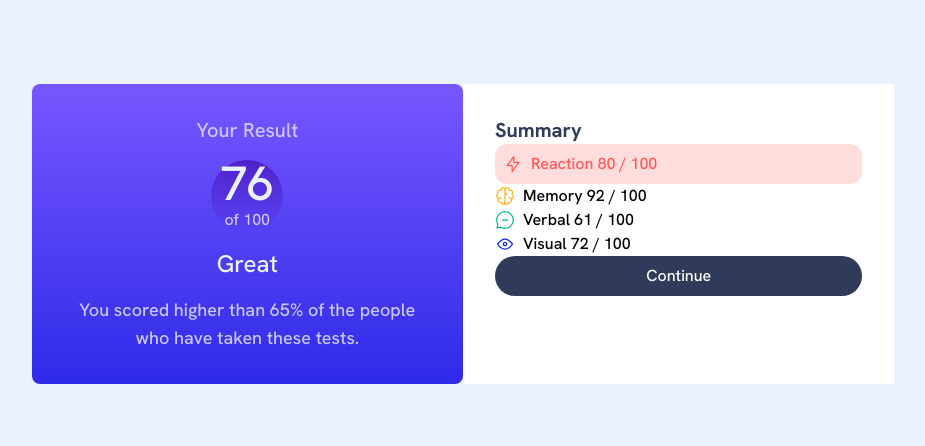
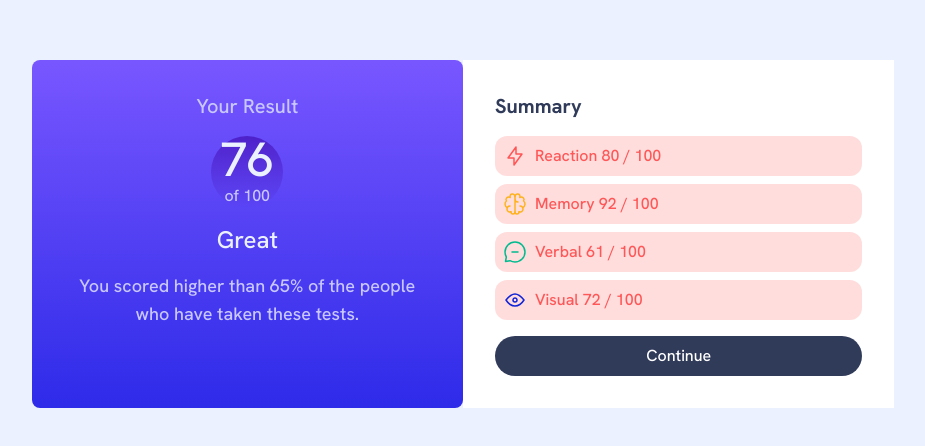
Before and after one commit to lilKriT/FEM-Results-Summary-Component, a React (Vite) app: page / in a window 1280 px wide. Shown: the part 166-612 px from the top of the page, without its empty margins (177-1102 px from the left). Built offline with nearby package versions, Linux system fonts and the light colour scheme.

Commit message:
Styled the right column.

```diff
--- a/src/Summary.tsx
+++ b/src/Summary.tsx
@@ -25,24 +25,24 @@ const Summary = () => {
           </p>
         </div>
         {/* Right Column */}
-        <div className="w-1/2 bg-white p-8">
-          <h2 className="text-xl font-bold text-darkGrayBlue">Summary</h2>
+        <div className="w-1/2 bg-white p-8 flex flex-col gap-2">
+          <h2 className="text-xl font-bold text-darkGrayBlue mb-2">Summary</h2>
 
           <div className="flex gap-2 bg-lightRed/20 text-lightRed p-2 rounded-xl">
             <img src={Reaction} alt="" /> Reaction 80 / 100
           </div>
-          <div className="flex gap-2">
+          <div className="flex gap-2 bg-lightRed/20 text-lightRed p-2 rounded-xl">
             <img src={Memory} alt="" /> Memory 92 / 100
           </div>
-          <div className="flex gap-2">
+          <div className="flex gap-2 bg-lightRed/20 text-lightRed p-2 rounded-xl">
             <img src={Verbal} alt="" /> Verbal 61 / 100
           </div>
-          <div className="flex gap-2">
+          <div className="flex gap-2 bg-lightRed/20 text-lightRed p-2 rounded-xl">
             <img src={Visual} alt="" /> Visual 72 / 100
           </div>
           <a
             href="#"
-            className="bg-darkGrayBlue text-white flex justify-center items-center rounded-full p-2"
+            className="bg-darkGrayBlue text-white flex justify-center items-center rounded-full p-2 mt-2"
           >
             Continue
           </a>
```
